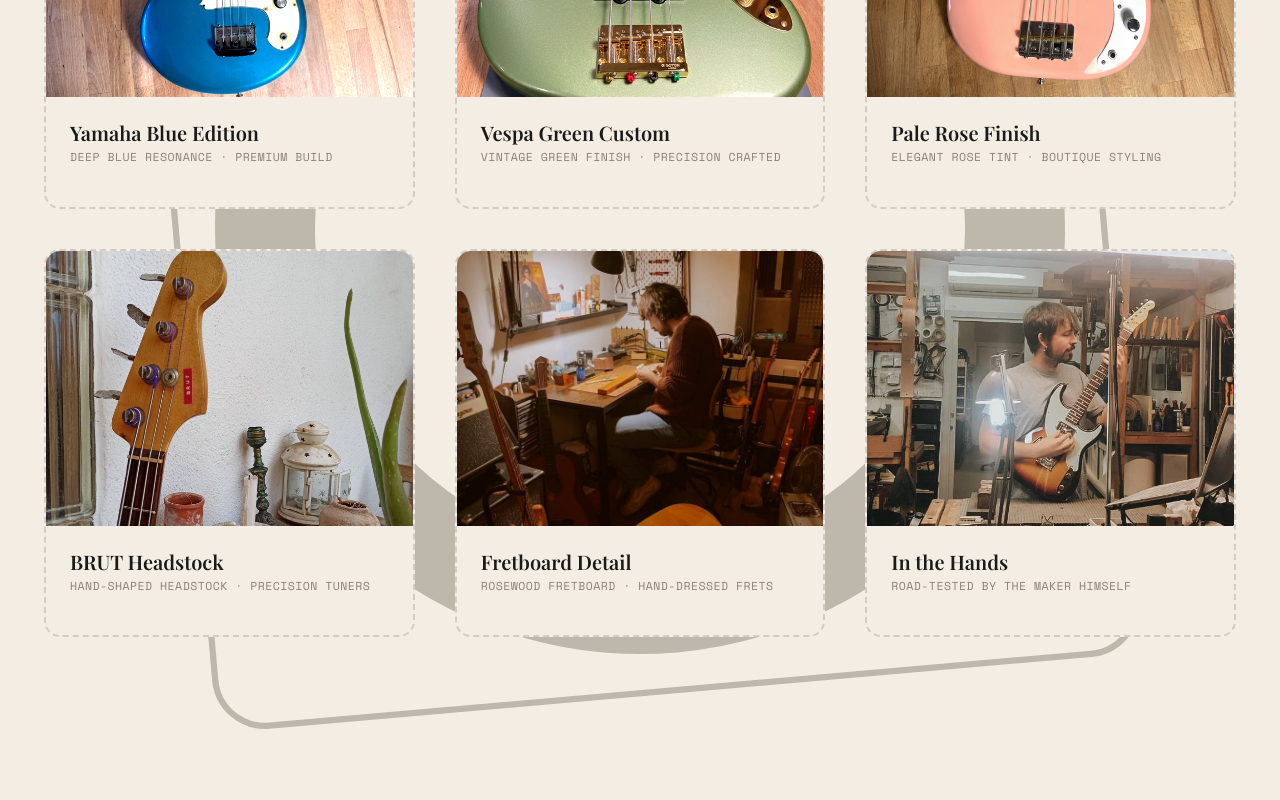
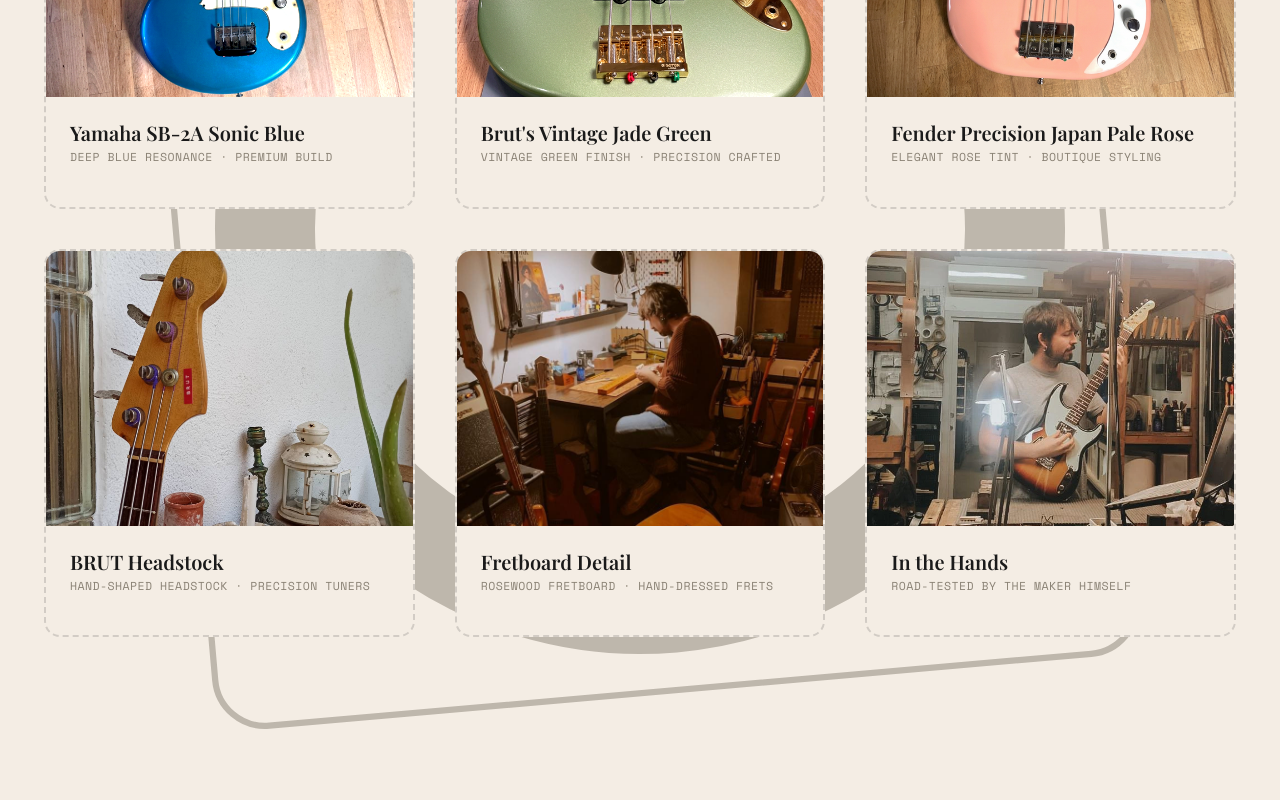
Before and after one commit to JoanDidac/Brut-Guitars, a React (Vite) app: page / in a window 1280 px wide. Shown: the part 2440-3240 px from the top of the page. Built offline with nearby package versions, Linux system fonts and the light colour scheme; a web font is replaced by a local one.

Commit message:
Update Recent Works card names and capitalization

```diff
--- a/src/components/Gallery.jsx
+++ b/src/components/Gallery.jsx
@@ -16,9 +16,9 @@ import bgSvg from '../assets/background-eraser-svgrepo-com.svg';
 gsap.registerPlugin(ScrollTrigger);
 
 const guitars = [
-    { id: 1, name: 'Yamaha Blue Edition', spec: 'Deep blue resonance · Premium build', image: img1 },
-    { id: 2, name: 'Vespa Green Custom', spec: 'Vintage green finish · Precision crafted', image: img2 },
-    { id: 3, name: 'Pale Rose Finish', spec: 'Elegant rose tint · Boutique styling', image: img3 },
+    { id: 1, name: 'Yamaha SB-2A Sonic Blue', spec: 'Deep blue resonance · Premium build', image: img1 },
+    { id: 2, name: "Brut's Vintage Jade Green", spec: 'Vintage Green finish · Precision crafted', image: img2 },
+    { id: 3, name: 'Fender Precision Japan Pale Rose', spec: 'Elegant rose tint · Boutique styling', image: img3 },
     { id: 4, name: 'BRUT Headstock', spec: 'Hand-shaped headstock · Precision tuners', image: img4 },
     { id: 5, name: 'Fretboard Detail', spec: 'Rosewood fretboard · Hand-dressed frets', image: img5 },
     { id: 6, name: 'In the Hands', spec: 'Road-tested by the maker himself', image: img6 },
```
